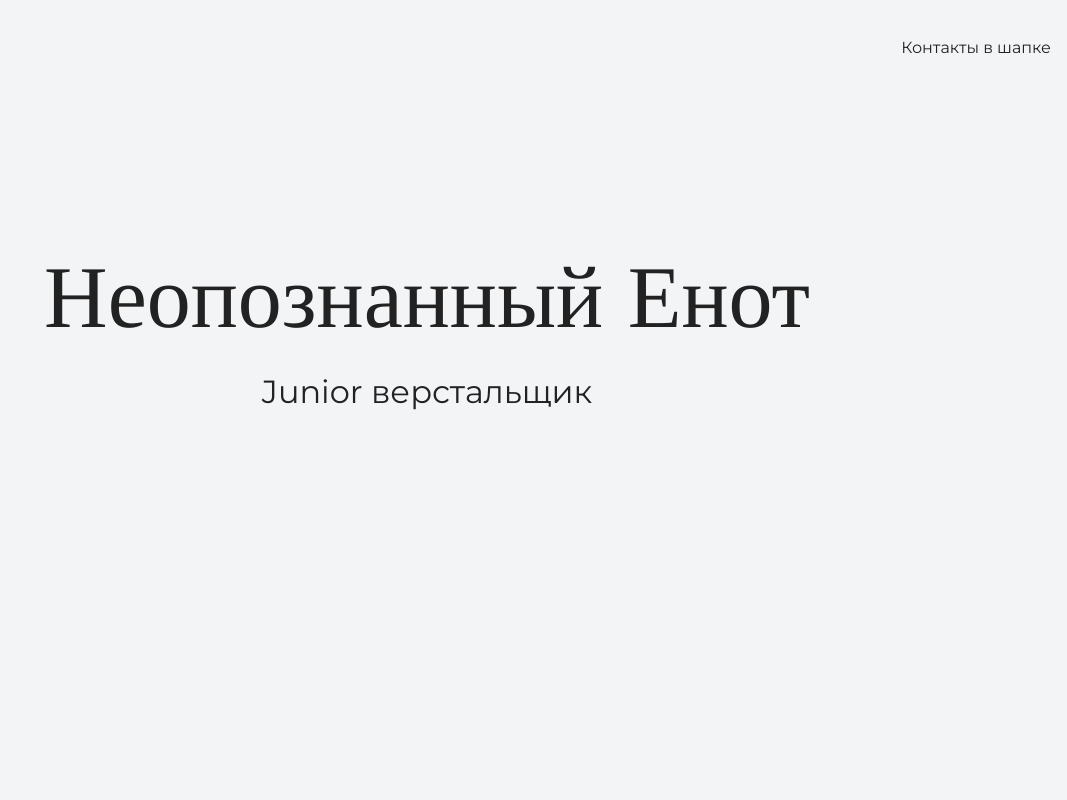
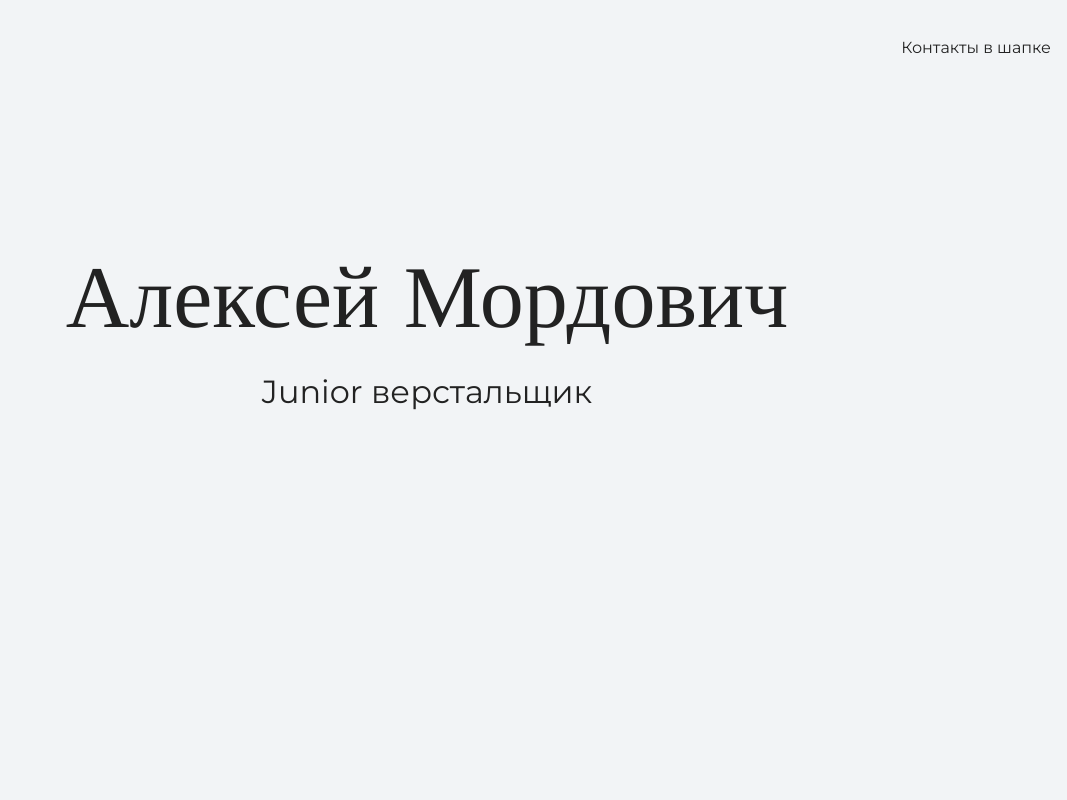
Before and after one commit to LexaLexus/my-site, a plain HTML site: page index.html in a window 1280 px wide. Shown: the top 800 px of the page, without its empty margins (213-1280 px from the left). Drawn offline with nearby package versions, Linux system fonts and the light colour scheme.

Commit message:
Меняет текст на главной странице

```diff
--- a/index.html
+++ b/index.html
@@ -16,7 +16,7 @@
 
     <section class="hero-image">
       <div class="container">
-        <h1 class="heading">Неопознанный Енот</h1>
+        <h1 class="heading">Алексей Мордович</h1>
         <p>Junior верстальщик</p>
       </div>
     </section>
```
